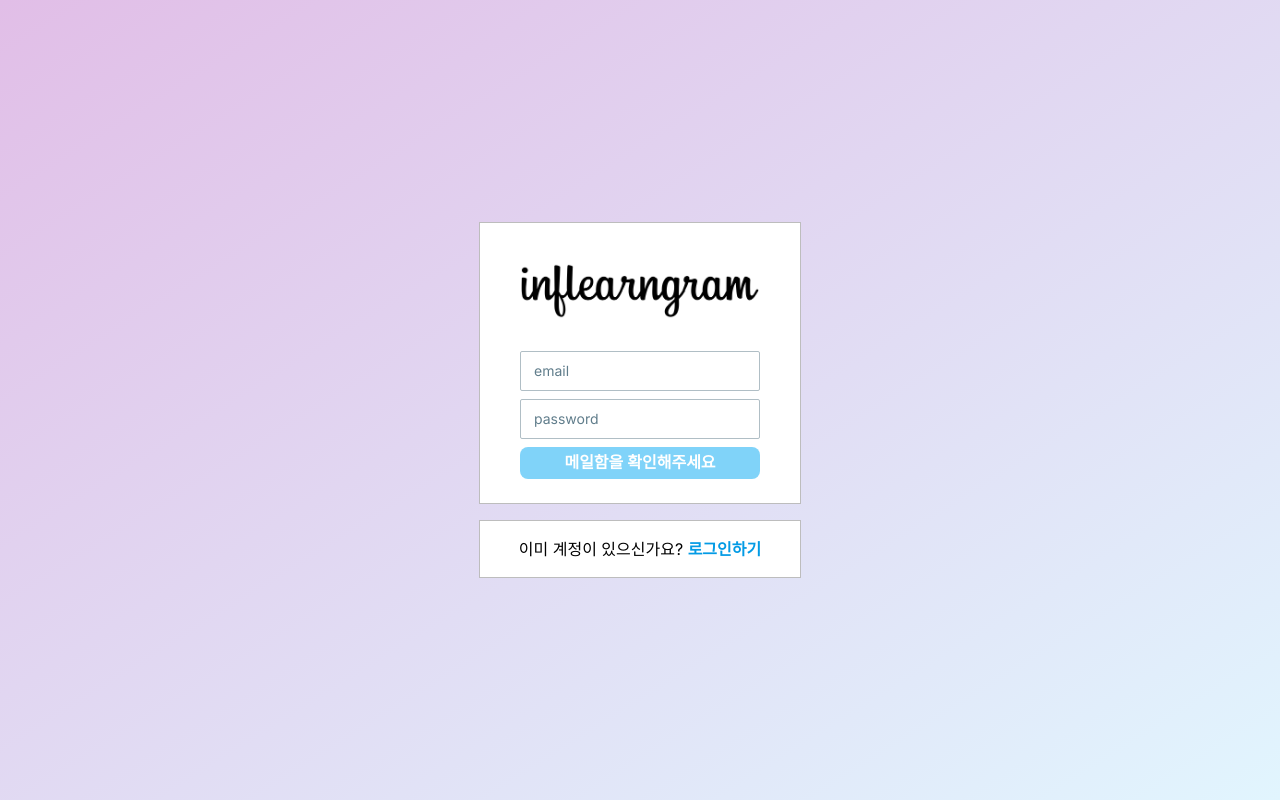
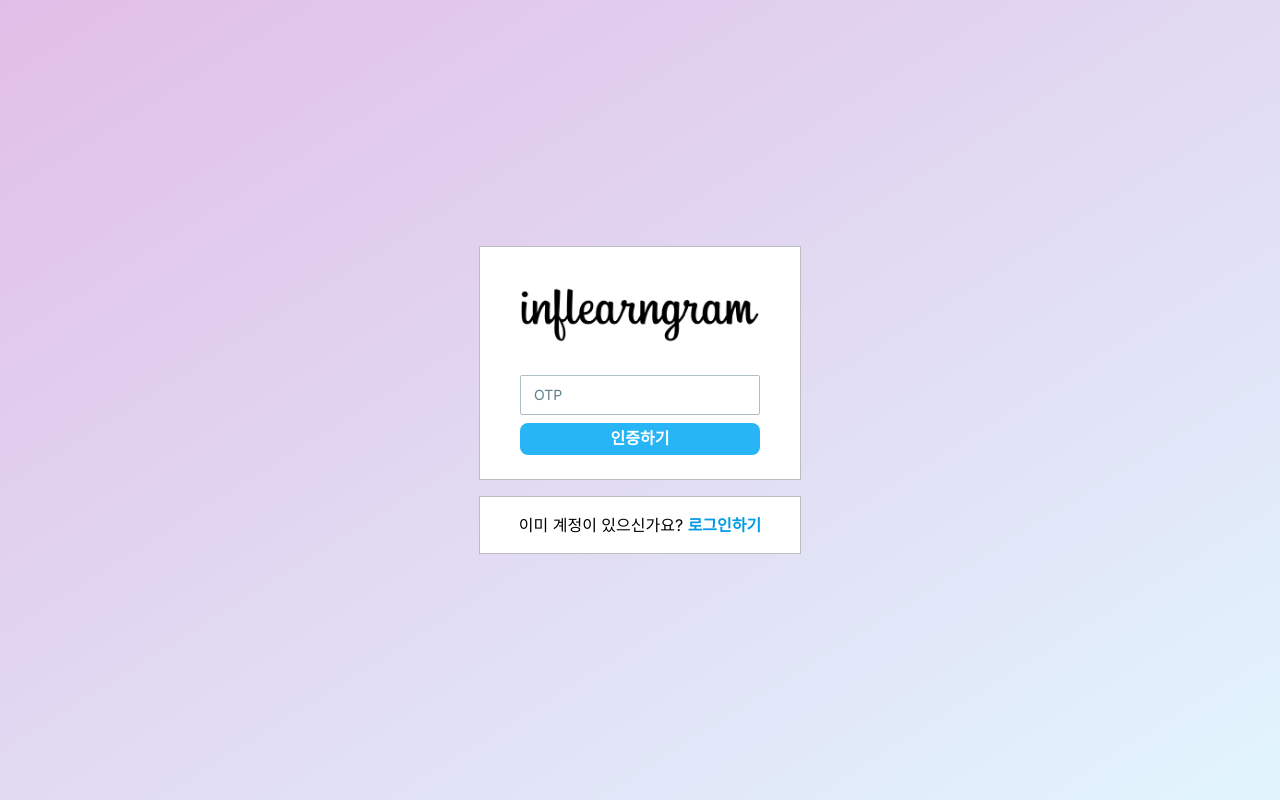
Before and after one commit to dnrc0714/instagram, a Next.js app: page / in a window 1280 px wide. Both pictures are taken after a click on the button "가입하기". Built offline with nearby package versions, Linux system fonts and the light colour scheme; no server answers.

Commit message:
회원가입 OTP 변경

```diff
--- a/components/auth/signup.tsx
+++ b/components/auth/signup.tsx
@@ -7,6 +7,7 @@
 import { createBrowserSupabaseClient } from "utils/supabase/client";
 
 export default function SignUp({ setView }) {
+    const [otp, setOtp] = useState("");
     const [email, setEmail] = useState("");
     const [password, setPassword] = useState("");
     const [confirmationRequired, setConfirmationRequired] = useState(false);
@@ -31,10 +32,36 @@
         },
     });
 
+    const verifyOtpMutation = useMutation({
+        mutationFn: async () => {
+            const {data, error} = await supabase.auth.verifyOtp({
+                type: 'signup',
+                email,
+                token: otp,
+            });
+
+            if (data) {
+                setConfirmationRequired(true);
+            }
+            if (error) {
+                alert(error.message);
+            }
+        },
+    });
+
 
     return <div className="flex flex-col gap-4">
         <div className="pt-10 pb-6 px-10 w-full flex flex-col items-center justify-center max-w-lg border border-gray-400 bg-white gap-2">
             <img src={'/images/inflearngram.png'} className="w-60 mb-6"/>
+            {confirmationRequired ? (
+                <Input value={otp} onChange={(e) => setOtp(e.target.value)}
+                label="OTP"
+                type="text"
+                className="w-full rounded-sm"
+                placeholder="6자리 OTP를 입력해주세요."
+                />
+            ) : (
+                <>
                     <Input value={email} onChange={(e) => setEmail(e.target.value)}
                     label="email"
                     type="email"
@@ -45,16 +72,23 @@
                     type="password"
                     className="w-full rounded-sm"
                     />
+                </>
+            )}
+
             <Button
             onClick={() => {
+                if (confirmationRequired) {
+                    verifyOtpMutation.mutate();
+                } else {
                     signupMutation.mutate();
+                }
             }}
-            loading={signupMutation.isPending}
-            disabled={confirmationRequired}
+            loading={confirmationRequired ? verifyOtpMutation.isPending : signupMutation.isPending}
+            disabled={confirmationRequired ? verifyOtpMutation.isPending : signupMutation.isPending}
             color="light-blue"
             className="w-full text-md py-1"
             >
-                {confirmationRequired ? "메일함을 확인해주세요" : "가입하기"}
+                {confirmationRequired ? "인증하기" : "가입하기"}
             </Button>
         </div>
 
```
Lines whose indentation alone changed are shown as unchanged.
